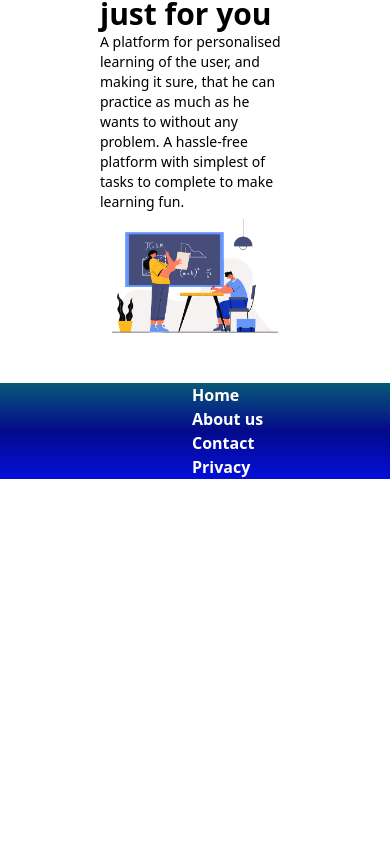
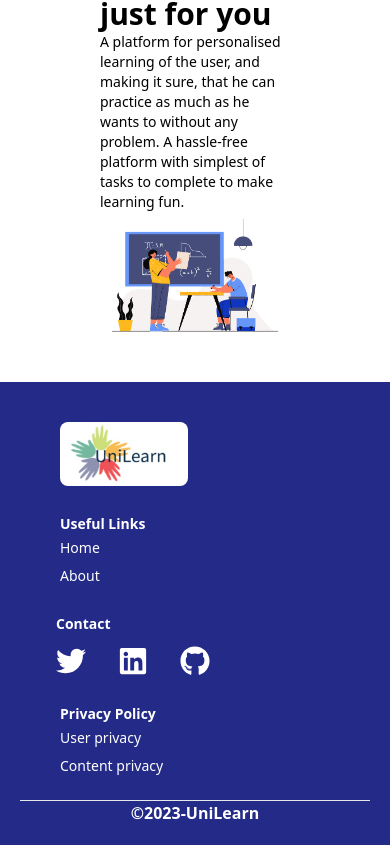
Before and after one commit to mank-423/UniLearn, a React (Create React App) app: page / in a window 390 px wide. Shown: the part 1009-1854 px from the top of the page. Before the commit the page ends 1488 px from the top, so only its background shows below. Built offline with nearby package versions, Linux system fonts and the light colour scheme.

Commit message:
Working on footer with responsiveness

```diff
--- a/package.json
+++ b/package.json
@@ -8,6 +8,7 @@
     "@testing-library/user-event": "^13.5.0",
     "react": "^18.2.0",
     "react-dom": "^18.2.0",
+    "react-icons": "^4.11.0",
     "react-router-dom": "^6.15.0",
     "react-scripts": "5.0.1",
     "web-vitals": "^2.1.4"
--- a/src/Pages/Login.jsx
+++ b/src/Pages/Login.jsx
@@ -55,7 +55,7 @@ function Login() {
     }, []);
 
     return (
-        <div>
+        <div className='mt-16'>
             <h1 className='text-3xl font-extrabold underline flex justify-center items-center pt-4'>Login</h1>
             <center>
                 <br />
--- a/src/Pages/Register.jsx
+++ b/src/Pages/Register.jsx
@@ -76,7 +76,7 @@ function Register() {
 
     return (
         <div>
-            <div className=''>
+            <div className='mt-16'>
                 <h1 className='text-3xl font-extrabold underline flex justify-center items-center pt-4'>Sign up</h1>
                 <center>
                     <br />
--- a/src/Pages/Subject.jsx
+++ b/src/Pages/Subject.jsx
@@ -18,7 +18,7 @@ function Subject() {
     })
 
     return (
-        <div>
+        <div className='mt-16'>
             <div>
                 {name ? "Hello "+name : ''}
             </div>
--- a/src/components/Carousel.jsx
+++ b/src/components/Carousel.jsx
@@ -4,7 +4,7 @@ import { Link } from 'react-router-dom/dist'
 function Carousel() {
     return (
         <div>
-            <div className='bg-image'>
+            <div className='bg-image mt-20'>
                 <div className='inset-0'>
                     <h1 className='flex pt-44 justify-center items-center text-white text-5xl font-extrabold'>
                         Learning <br className='lg:hidden' /> with <br className='lg:hidden' />University
@@ -14,13 +14,13 @@ function Carousel() {
                     </p>
                     <div className='relative flex gap-16 justify-center items-center pt-4'>
                         <Link to={'/login'}>
-                            <button className='px-4 py-2 border-2 border-white text-white bg-blue-500 hover:bg-transparent rounded-xl transition duration-300 ease-in-out hover:rounded-md'>
+                            <button className='px-4 py-2 border-2 border-white text-white bg-blue-500 hover:bg-blue-700 rounded-xl transition duration-300 ease-in-out hover:rounded-md'>
                                 Get started
                             </button>
                         </Link>
 
                         <Link>
-                            <button className='px-4 py-2 border-2 border-white text-white bg-blue-500 hover:bg-transparent rounded-xl transition duration-300 ease-in-out hover:rounded-md'>
+                            <button className='px-4 py-2 border-2 border-white text-white bg-blue-500 hover:bg-blue-700 rounded-xl transition duration-300 ease-in-out hover:rounded-md'>
                                 Explore
                             </button>
                         </Link>
--- a/src/components/Footer.jsx
+++ b/src/components/Footer.jsx
@@ -1,17 +1,55 @@
 import React from 'react'
+import logo from '../assets/images/logo.jpg'
 import { Link } from 'react-router-dom'
+import { FaTwitter, FaLinkedin, FaGithub } from 'react-icons/fa';
 
 function Footer() {
     return (
-        <div className='bg-gradient-to-b from-[#095976] via-[#030A8C] to-[#040FD9] text-white font-bold grid lg:grid-cols-4 sm:grid-cols-2 pl-48'>
-            <div className='col-span-2 sm:col-span-1'>
-            <Link to="/">Home</Link>
+        <div className='bg-[#232a87] text-white font-bold p-5'>
 
+            <div className='grid lg:grid-cols-4'>
+                {/* Logo */}
+            <div className='ml-10 mt-5 mb-2'>
+                <img src={logo} alt="" className='h-16 w-32 rounded-lg' />
             </div>
 
-            <div className='col-span-2 sm:col-span-1'>About us</div>
-            <div className='col-span-2 sm:col-span-1'>Contact</div>
-            <div className='col-span-2 sm:col-span-1'>Privacy</div>
+            {/* Useful links */}
+            <div className='ml-10 mt-5 mb-2'>
+                <h1 className='font-semibold text-sm'>Useful Links</h1>
+                <Link to="/"><p className='font-light text-sm py-1'>Home</p></Link>
+                <Link to="/"><p className='font-light text-sm py-1'>About</p></Link>
+            </div>
+
+            {/* Contacts */}
+            <div>
+                <div className='pl-9 lg:pl-0 md:pl-0'>
+                    <h1 className='pt-4 font-semibold text-sm'>Contact</h1>
+                    <div className='flex gap-8 pt-2'>
+                        <a href="https://twitter.com/okaymank" className='text-white transform scale-80 py-1'>
+                            <FaTwitter size={30} />
+                        </a>
+                        <a href="www.linkedin.com/in/mayank-kumar42" className='text-white transform scale-80 py-1'>
+                            <FaLinkedin size={30} />
+                        </a>
+                        <a href="https://github.com/mank-423" className='transform scale-80 py-1'>
+                            <FaGithub size={30} />
+                        </a>
+                    </div>
+                </div>
+            </div>
+
+            {/* Privacy */}
+            <div className='ml-10 lg:mt-5 lg:mb-2 mt-6'>
+                <h1 className='font-semibold text-sm'>Privacy Policy</h1>
+
+                <Link to="/"><p className='font-light text-sm py-1'>User privacy</p></Link>
+                <Link to="/"><p className='font-light text-sm py-1'>Content privacy</p></Link>
+            </div>
+            </div>
+
+            <hr className='mt-5'/>
+            <h1 className='text-white flex justify-center items-center'>©2023-UniLearn</h1>
+
         </div>
 
     )
--- a/src/components/Navbar.jsx
+++ b/src/components/Navbar.jsx
@@ -4,7 +4,7 @@ import hamburger from '../assets/icons/hamburger.svg';
 import { Link, useNavigate } from 'react-router-dom';
 
 const navLinks = [
-  { href: "#home", label: "Home" },
+  { href: "/", label: "Home" },
   { href: "#about-us", label: "About Us" },
   //{ href: "#products", label: "Products" },
   { href: "#contact-us", label: "Contact Us" },
@@ -56,7 +56,9 @@ const Navbar = () => {
   }
 
   return (
+    <div className='fixed top-0 w-full z-10 bg-white'>
       <header className='px-6 lg:px-12 py-1 relative z-10 w-full'>
+
         <nav className='flex justify-between items-center max-container ml-16'>
           <a href="/">
             <img
@@ -81,12 +83,12 @@ const Navbar = () => {
           <ul className='flex-1 flex justify-center items-center gap-16 max-lg:hidden font-semibold ml-36'>
             {navLinks.map((item) => (
               <li key={item.label}>
-              <a
-                href={item.href}
+                <Link
+                  to={item.href}
                   className='leading-normal text-md text-slate-gray border-b-2 border-transparent hover:border-blue-900 transition duration-500 ease-in-out'
                 >
                   {item.label}
-              </a>
+                </Link>
               </li>
             ))}
 
@@ -189,6 +191,7 @@ const Navbar = () => {
           </div>
         )}
       </header>
+    </div>
   );
 }
 
```
Also changed, not shown: src/assets/images/logoNew.png (added), 1 other file (tests, documents, lock files or other folders). Lines whose indentation alone changed are shown as unchanged.
